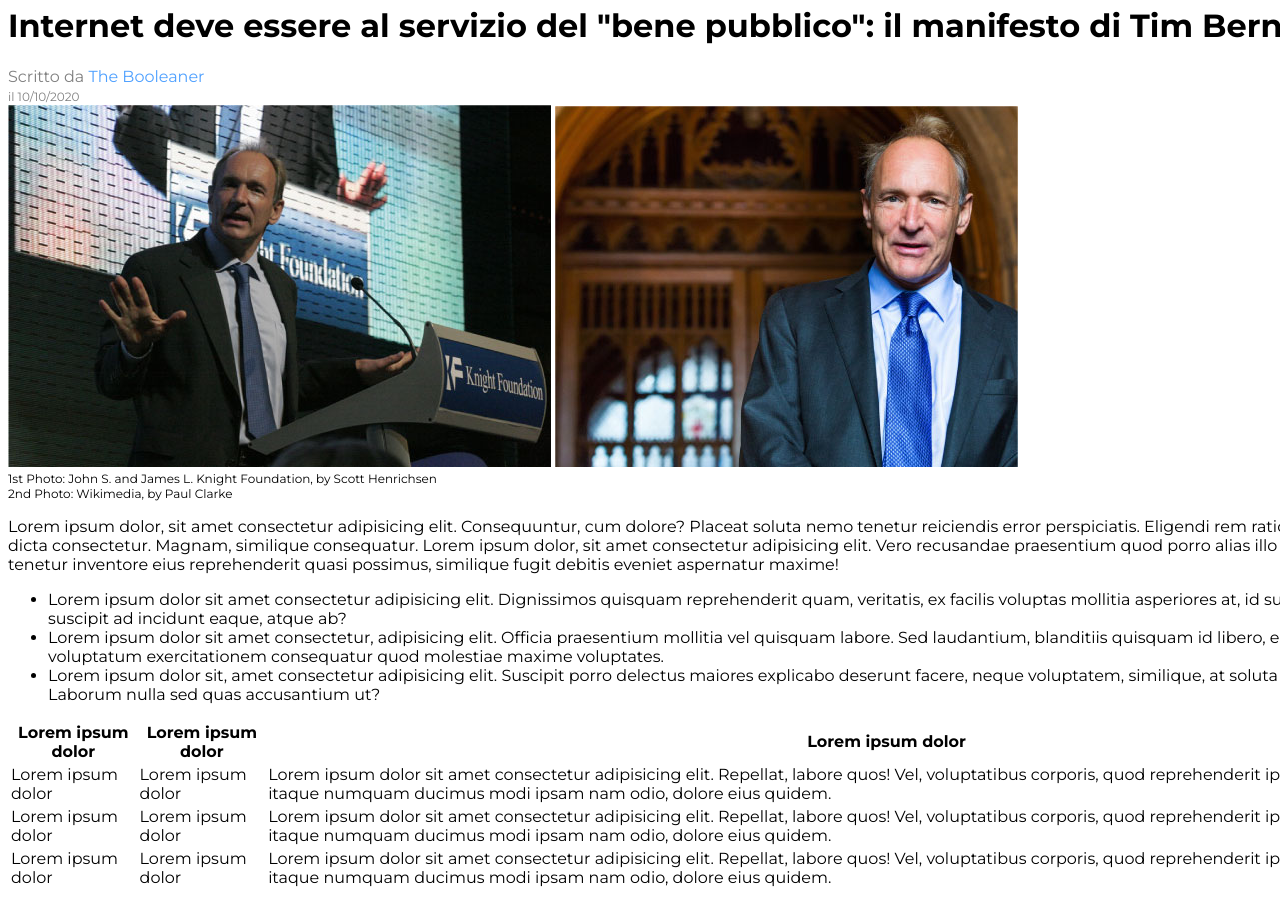
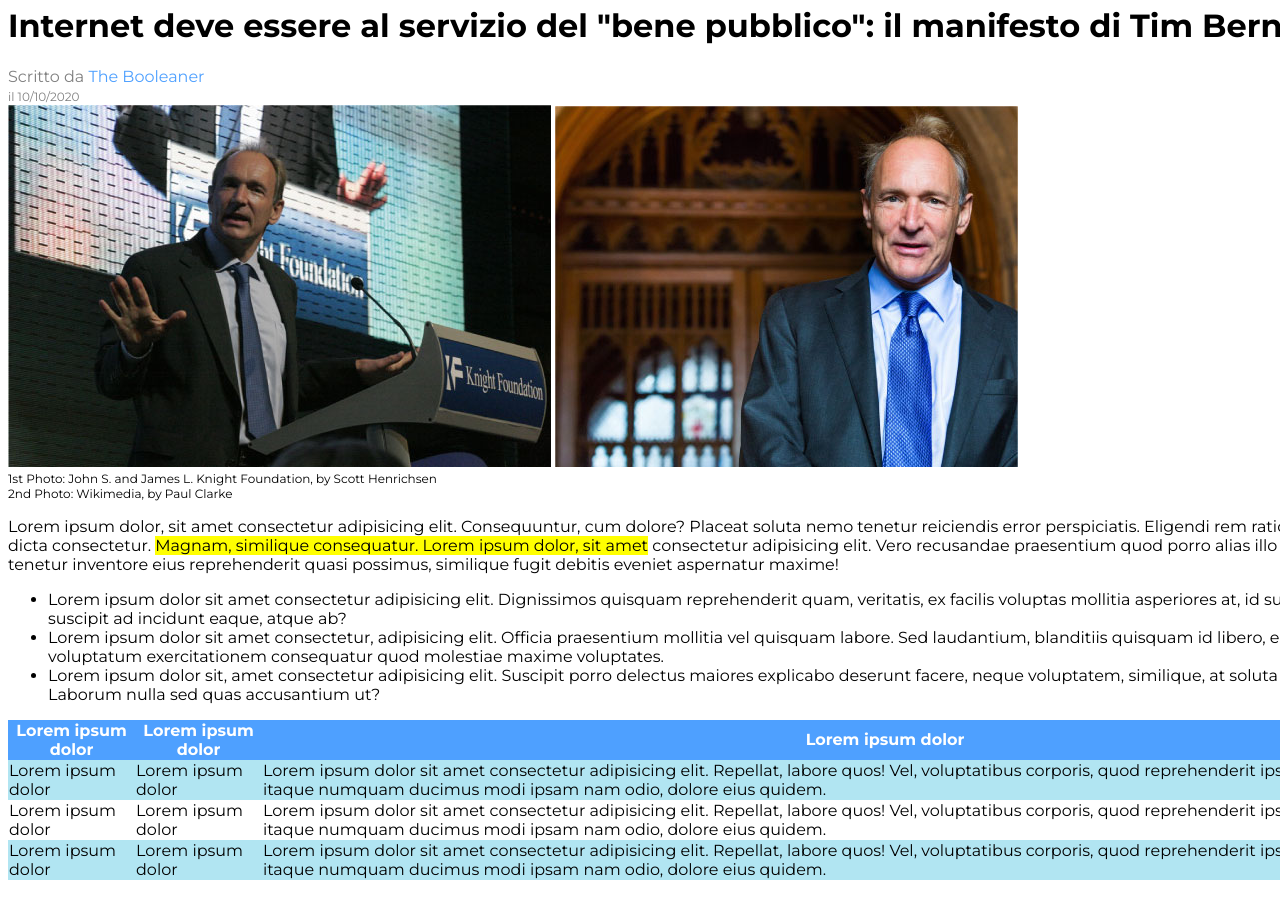
Before and after one commit to pierfrancescoscar/html-css-booleaner, a plain HTML site: page index.html in a window 1280 px wide. Shown: the part 173-1071 px from the top of the page. Drawn offline with Linux system fonts and the light colour scheme.

Commit message:
add table styling

```diff
--- a/css/main.css
+++ b/css/main.css
@@ -4,8 +4,6 @@
 }
 body {
     width: 1500px;
-
-
     }
 
 /* Header Style Setup */
@@ -46,3 +44,25 @@ header {
 .bibliography {
     font-size: 12px;
 }
+
+/*Important Underlined Info*/
+.underlined_txt {
+    background-color: yellow;
+}
+
+/*Table Styling*/
+
+.table_data {
+    width: 1500px;
+    border-collapse: collapse;
+
+}
+
+#table_titles {
+    background-color: #4EA0FF;
+    color: white;
+}
+
+.underlined_table_data {
+    background-color: #B1E5F2;
+}
```
